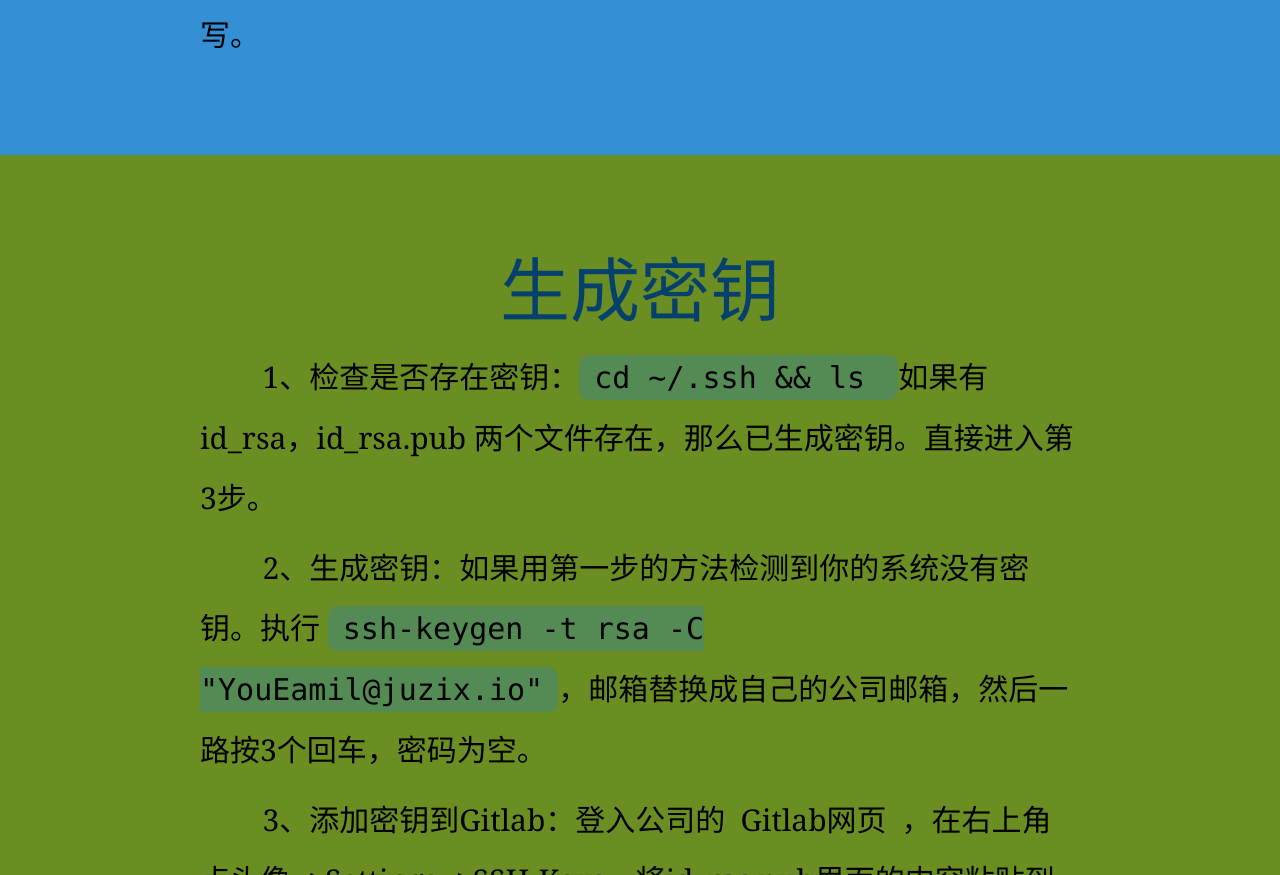
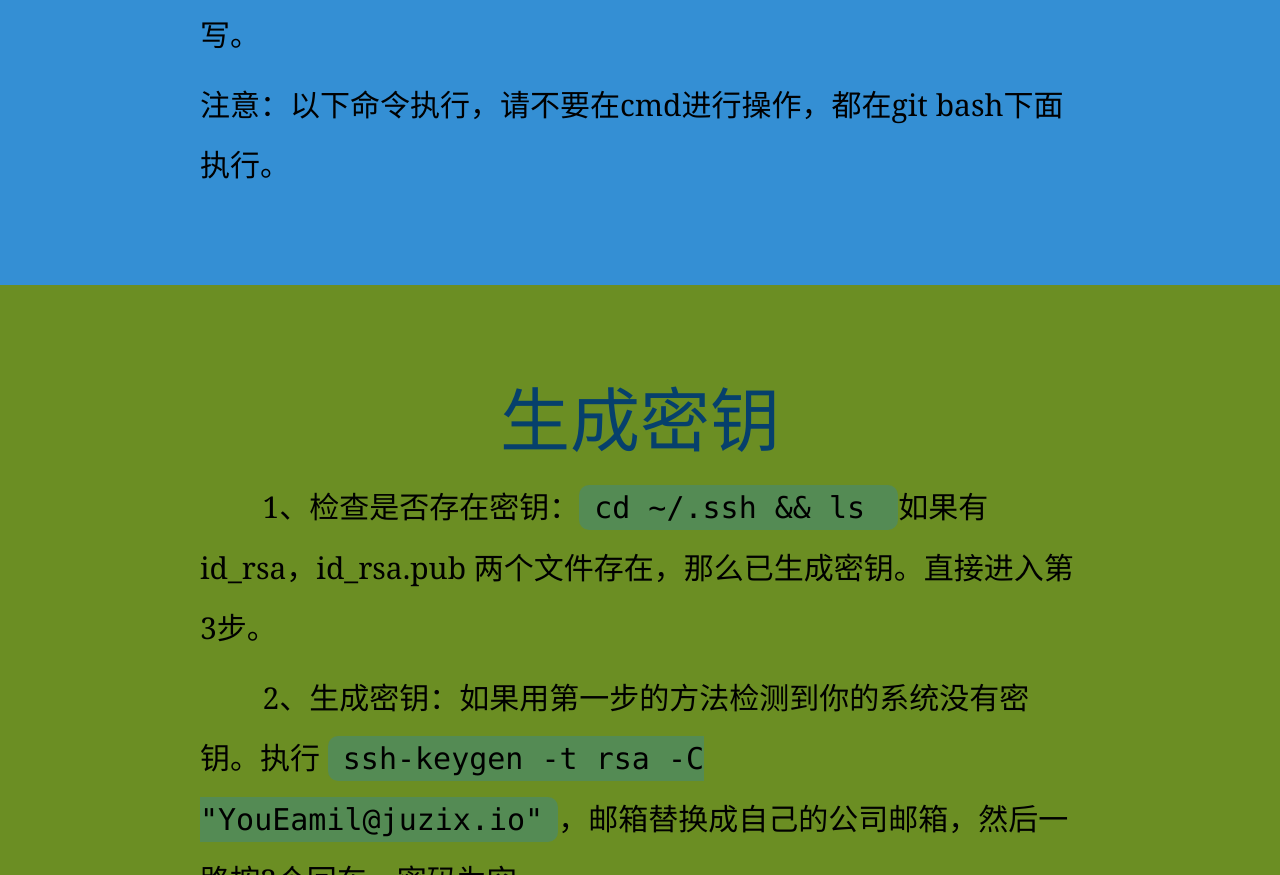
Before and after one commit to luchenqun/git-simple-guide, a plain HTML site: page index.html in a window 1280 px wide. Shown: the part 1827-2702 px from the top of the page. Drawn offline with Linux system fonts and the light colour scheme; a web font is replaced by a local one.

Commit message:
增加在bash里面执行的提示

```diff
--- a/index.html
+++ b/index.html
@@ -41,6 +41,7 @@
 			</p>
 			<p>安装完成之后，在控制台界面下输入<code>git --version</code>。若显示git version 2.x.x，则表示安装成功！</p>
 			<p>确认安装成功，使用命令<code>git config --global user.email "youemail@juzix.io"</code>设置一下你的邮箱，邮箱建议使用公司邮箱。<br/>使用命令<code>git config --global user.name "youname"</code>设置一下你的用户名，用户名建议使用你名字全拼小写。</p>
+			<p>注意：以下命令执行，请不要在cmd进行操作，都在git bash下面执行。</p>
 		</div>
 		<a name="key"></a>
 		<div class="scrollblock block-key">
```
